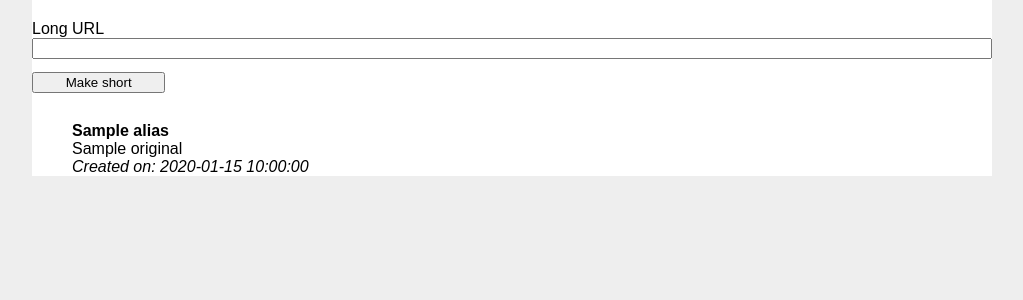
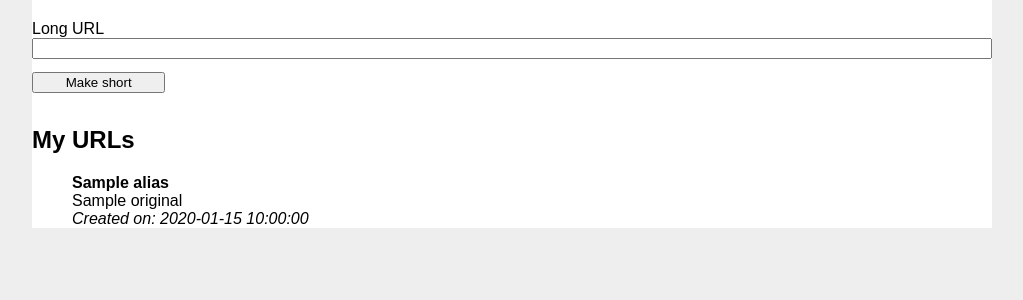
Before and after one commit to jschnab/systems_design, a Flask app: template url_shortening/mytinyurl/templates/index.html in a window 1280 px wide. Shown: the part 98-398 px from the top of the page, without its empty margins (128-1151 px from the left). Run offline with Flask 2, Linux system fonts and the light colour scheme; the template is opened without the code that fills it: most values are stand-ins (such as "Sample title", 1, 10 or a date in 2020).

Commit message:
add title to user urls section

```diff
--- a/url_shortening/mytinyurl/templates/index.html
+++ b/url_shortening/mytinyurl/templates/index.html
@@ -8,11 +8,15 @@
   {% if message %}
     <div class="flash">{{ message }}</div>
   {% endif %}
+
   <form method="post">
       <label for="longurl">Long URL</label>
       <input name="longurl" id="longurl" required>
       <input type="submit" value="Make short">
   </form>
+
+  {% if myurls %}
+     <h2>My URLs</h2>
      {% for url in myurls %}
        <div class="url-item">
          <ul class="url-item-details">
@@ -22,4 +26,6 @@
          </ul>
        </div>
      {% endfor %}
+  {% endif %}
+
 {% endblock %}
```
Lines whose indentation alone changed are shown as unchanged.
